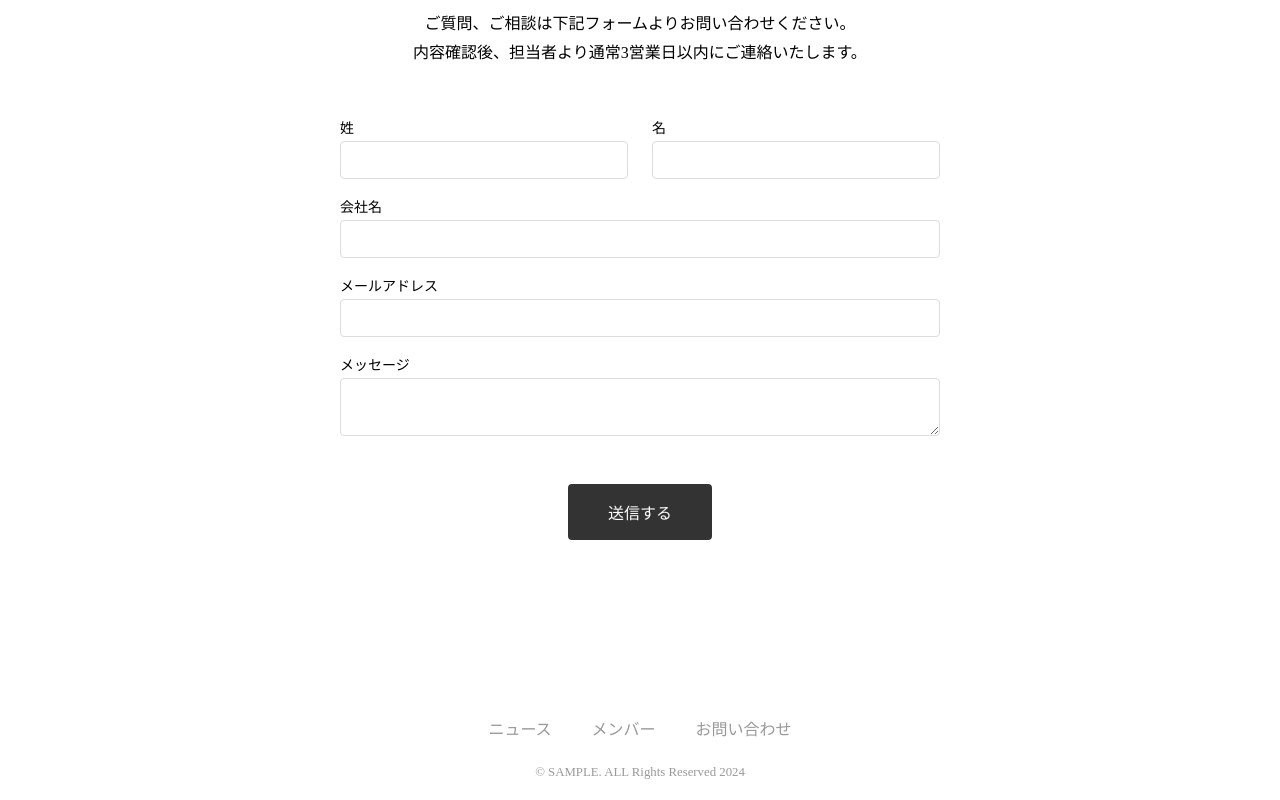
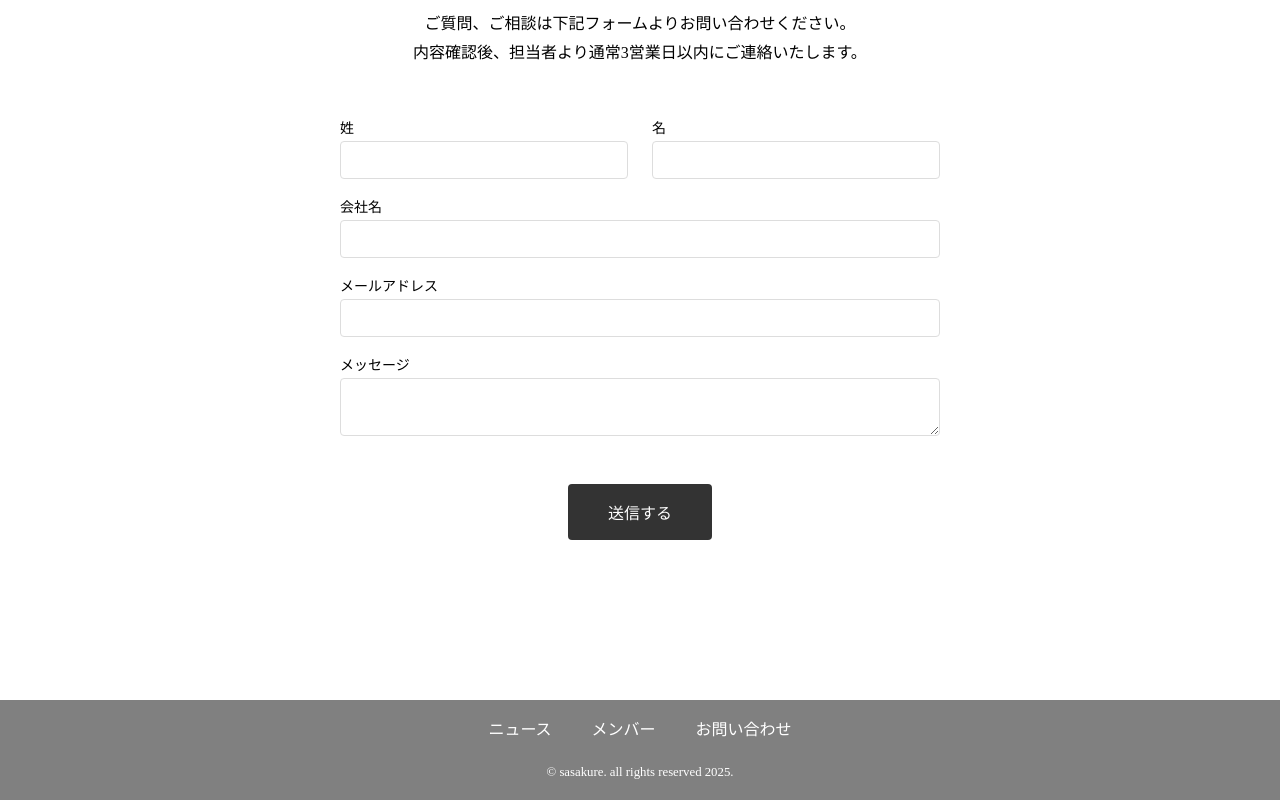
Before and after one commit to 7sprinkle/my-next-project, a Next.js app: page /contact in a window 1280 px wide. Shown: the part 401-1201 px from the top of the page. Built offline with nearby package versions, Linux system fonts and the light colour scheme.

Commit message:
文言修正

```diff
--- a/app/_componets/Footer/index.module.css
+++ b/app/_componets/Footer/index.module.css
@@ -1,9 +1,11 @@
 .footer {
   padding: 16px 24px;
   text-align: center;
-  color: var(--color-text-sub);
+  /* color: var(--color-text-sub); */
+  color: white;
   font-size: 0.8rem;
   margin-top: 80px;
+  background: gray;
 }
 
 .nav {
--- a/app/_componets/Footer/index.tsx
+++ b/app/_componets/Footer/index.tsx
@@ -11,7 +11,7 @@ export default function Footer() {
           <li className={styles.item}><Link href="/contact">お問い合わせ</Link></li>
         </ul>
       </nav>
-      <p className={styles.cr}>&copy; SAMPLE. ALL Rights Reserved 2024</p>
+      <p className={styles.cr}>&copy; sasakure. all rights reserved 2025.</p>
     </footer>
   )
 }
--- a/app/page.tsx
+++ b/app/page.tsx
@@ -11,7 +11,7 @@ export default async function Home() {
     <>
       <section className={styles.top} >
         <div>
-          <h1 className={styles.title}>テクノロジーの力で世界を変える</h1>
+          <h1 className={styles.title}>変えるために 変わってゆけ。</h1>
           <p className={styles.discription}>私たちはスモールビジネスを応援するクリエイター集団です</p>
         </div>
         <Image className={styles.bgimg} src="/94598.jpg" alt="" width={4000} height={1200} priority sizes="100vw" />
```
